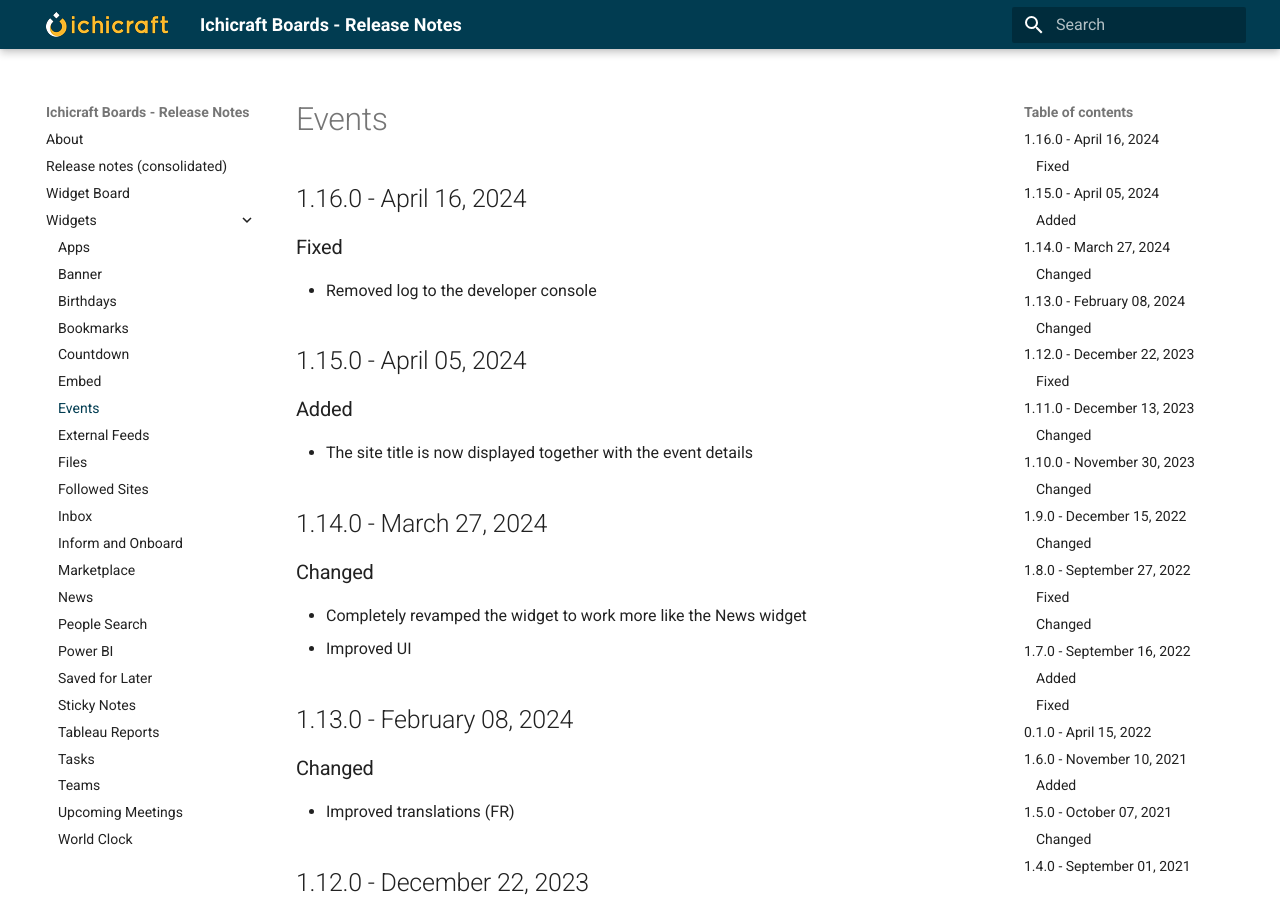
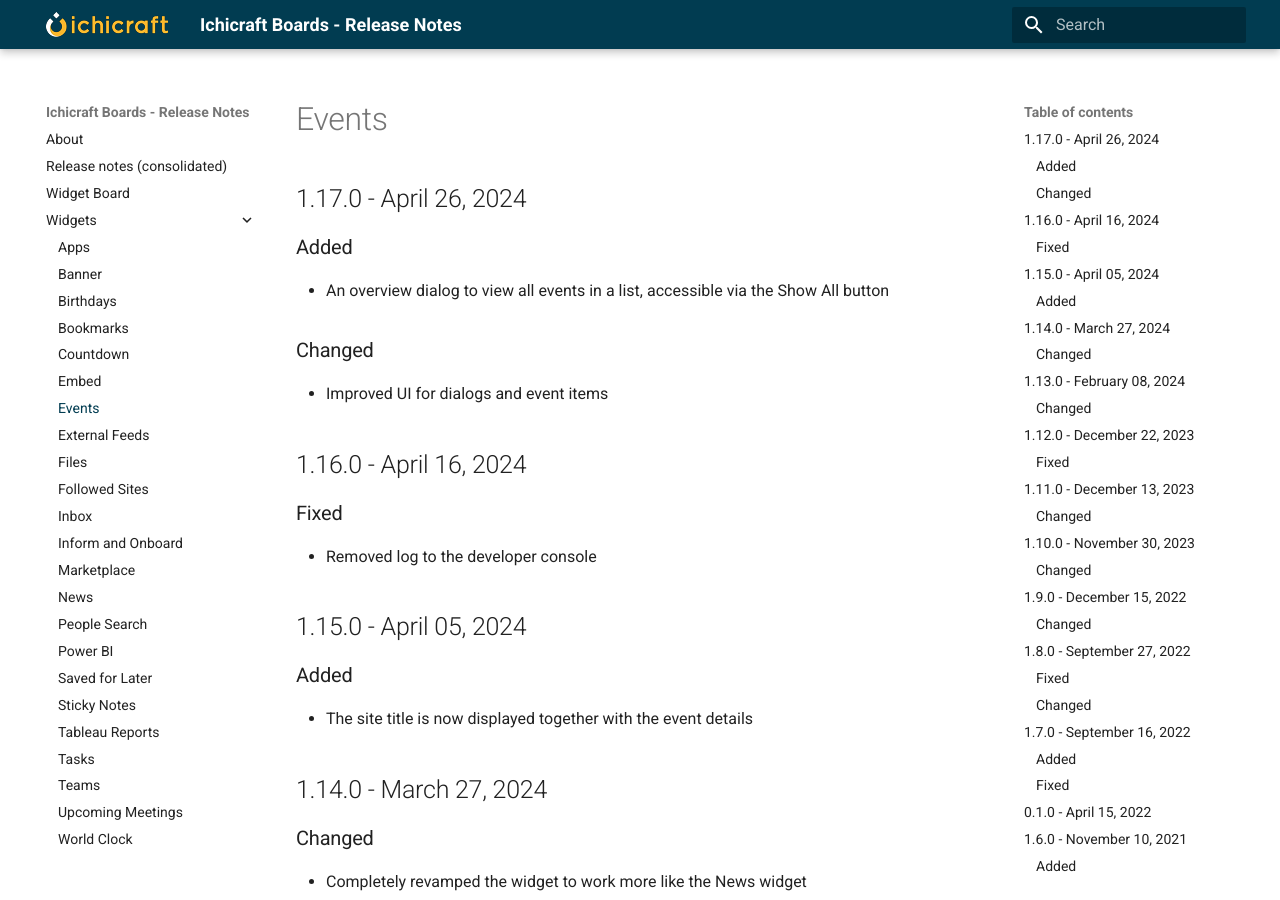
Before and after one commit to ichicraft/widgets-docs, an MkDocs documentation site: the page built from docs/Widgets/Events.md, in a window 1280 px wide and 900 px high. Built offline with MkDocs 1.6.1 and Material for MkDocs 9.7.7, drawn with Linux system fonts in a browser that asks for light colours.

```diff
--- a/docs/Widgets/Events.md
+++ b/docs/Widgets/Events.md
@@ -1,3 +1,11 @@
+## 1.17.0 - April 26, 2024
+
+### Added
+- An overview dialog to view all events in a list, accessible via the Show All button
+
+### Changed
+- Improved UI for dialogs and event items
+
 ## 1.16.0 - April 16, 2024
 
 ### Fixed
```
Also changed, not shown: docs/Release-notes-(consolidated).md (+8 -0 lines).
